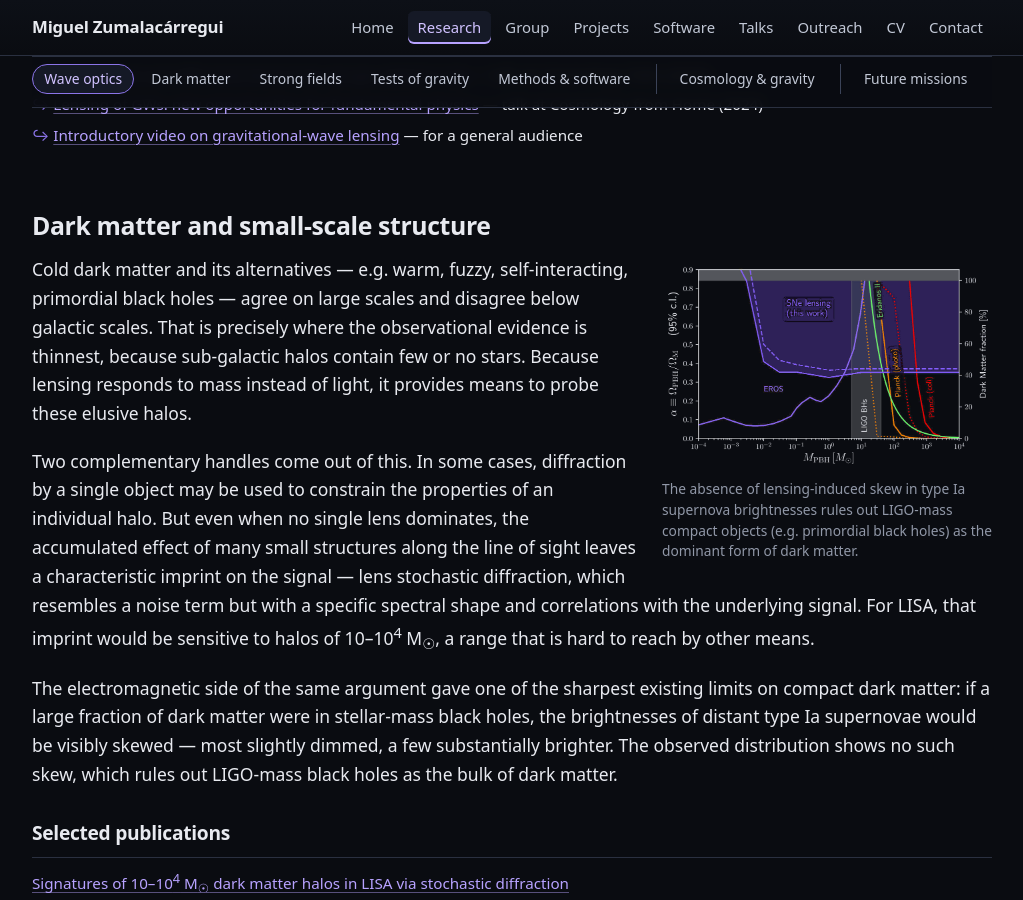
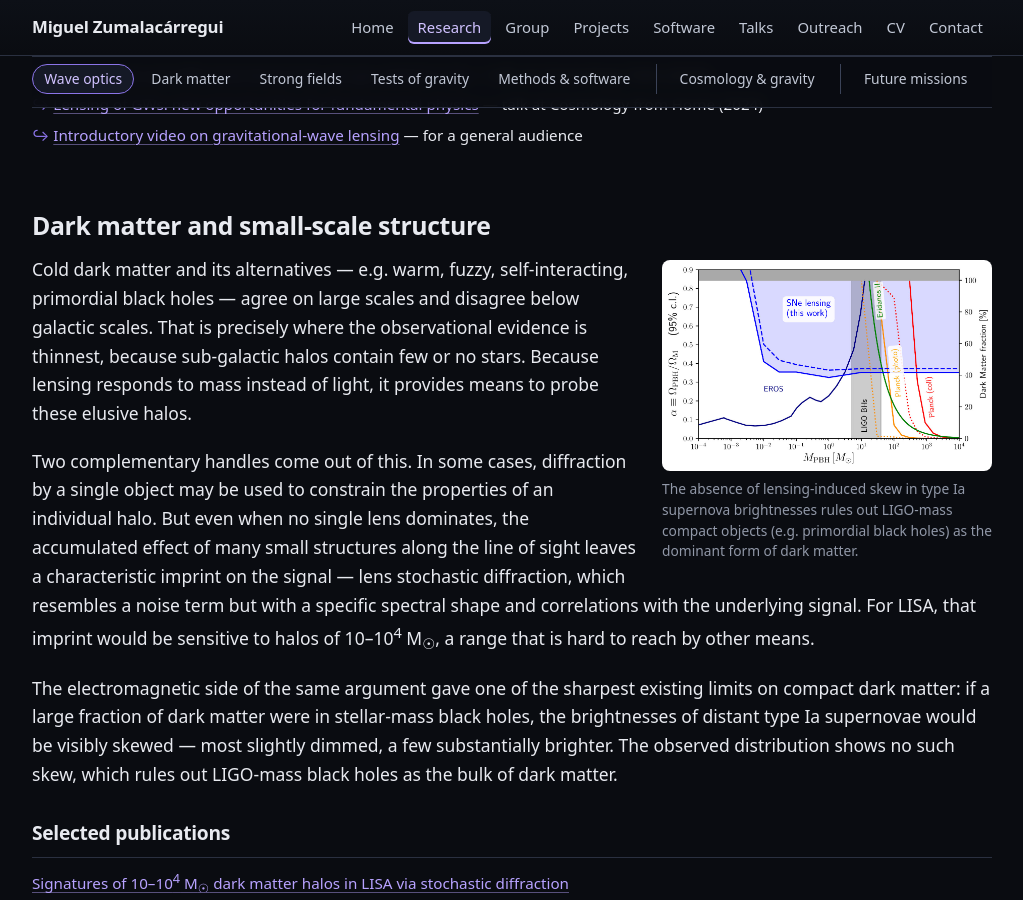
Before and after one commit to miguelzuma/miguelzuma.github.io, a Jekyll site: the page built from research.html, in a window 1280 px wide and 900 px high, scrolled down 2874 px. Shown: the whole window, without its empty margins (128-1151 px from the left). Built offline with Jekyll 4.4.1, drawn with Linux system fonts in a browser that asks for light colours.

Commit message:
Return the supernova-lensing plot to its published form
The dark recolors traded legibility for palette harmony, and a constraint
plot's first duty is to be read. The published figure comes back, white
background and all, and the derived dark version is removed rather than left
as an unused file.

Co-Authored-By: Claude Opus 5 <noreply@anthropic.com>
Claude-Session: https://claude.ai/code/session_01E2ZbXszK9qt9svKVxU5Yrt

```diff
--- a/research.html
+++ b/research.html
@@ -212,7 +212,7 @@ sections:
   <h2>Dark matter and small-scale structure</h2>
 
   <figure class="float-right" style="width:330px;">
-    <img src="{{ '/imgs/no_LIGO_MACHO_dark.png' | relative_url }}"
+    <img src="{{ '/imgs/no_LIGO_MACHO.jpg' | relative_url }}"
          alt="Constraints on the fraction of dark matter in compact objects as a function of mass, from the lensing of type Ia supernovae." loading="lazy" width="330" height="212">
     <figcaption>
       The absence of lensing-induced skew in type Ia supernova brightnesses
```
Also changed, not shown: imgs/no_LIGO_MACHO_dark.png (deleted).
